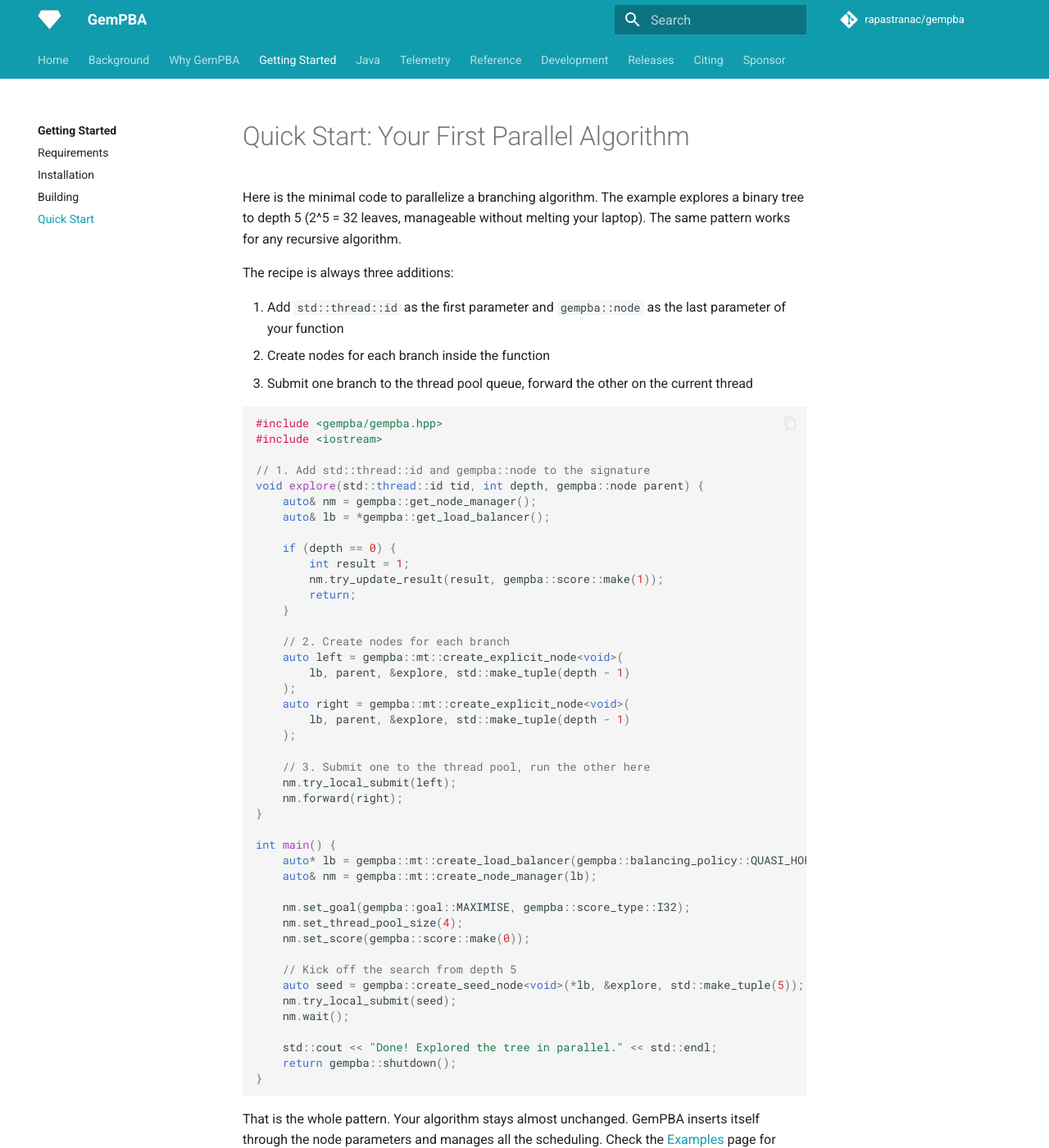
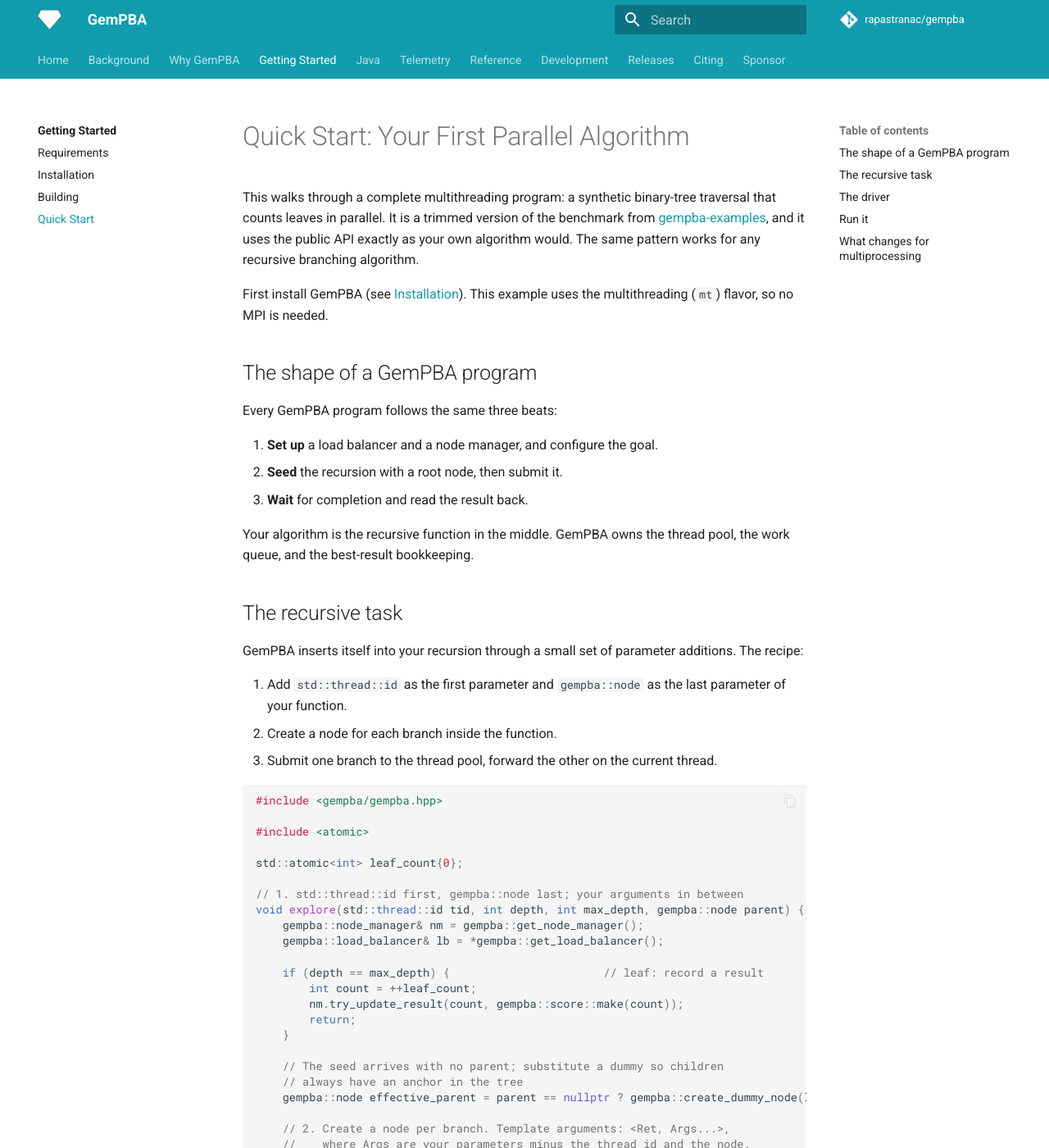
Before and after one commit to rapastranac/gempba-docs, an MkDocs documentation site: the page built from docs/quick-start.md, in a window 1280 px wide and 1400 px high. Shown: the whole window at 82% size. Built offline with MkDocs 1.6.1 and Material for MkDocs 9.7.7, drawn with Linux system fonts in a browser that asks for light colours; comment, search, counter and statistics services are not loaded; some of the changed text lies outside the part shown.

Commit message:
#5 Rewrite the C++ Quick Start against the v4.1.3 API
- Mirror the gempba-examples multithreading benchmark: short-form factories, create_seed_node/create_explicit_node with explicit <Ret, Args...> and full argument tuples, dummy-node parent idiom, try_local_submit plus forward, wait and the score/idle/request readout
- Replace the v3.0-era gempba::mt:: code that no longer compiles
- Match the Java quick-start structure (shape of a program, recursive task, driver, run it, what changes for MP) and note the two snippets form one main.cpp

````diff
--- a/docs/quick-start.md
+++ b/docs/quick-start.md
@@ -1,57 +1,123 @@
 # Quick Start: Your First Parallel Algorithm
 
-Here is the minimal code to parallelize a branching algorithm. The example explores a binary tree to depth 5 (2^5 = 32 leaves, manageable without melting your laptop). The same pattern works for any recursive algorithm.
+This walks through a complete multithreading program: a synthetic binary-tree traversal that counts leaves in parallel. It is a trimmed version of the benchmark from [gempba-examples](https://github.com/rapastranac/gempba-examples), and it uses the public API exactly as your own algorithm would. The same pattern works for any recursive branching algorithm.
 
-The recipe is always three additions:
+First install GemPBA (see [Installation](getting-started/installation.md)). This example uses the multithreading (`mt`) flavor, so no MPI is needed.
 
-1. Add `std::thread::id` as the first parameter and `gempba::node` as the last parameter of your function
-2. Create nodes for each branch inside the function
-3. Submit one branch to the thread pool queue, forward the other on the current thread
+## The shape of a GemPBA program
+
+Every GemPBA program follows the same three beats:
+
+1. **Set up** a load balancer and a node manager, and configure the goal.
+2. **Seed** the recursion with a root node, then submit it.
+3. **Wait** for completion and read the result back.
+
+Your algorithm is the recursive function in the middle. GemPBA owns the thread pool, the work queue, and the best-result bookkeeping.
+
+## The recursive task
+
+GemPBA inserts itself into your recursion through a small set of parameter additions. The recipe:
+
+1. Add `std::thread::id` as the first parameter and `gempba::node` as the last parameter of your function.
+2. Create a node for each branch inside the function.
+3. Submit one branch to the thread pool, forward the other on the current thread.
 
 ```cpp
 #include <gempba/gempba.hpp>
-#include <iostream>
 
-// 1. Add std::thread::id and gempba::node to the signature
-void explore(std::thread::id tid, int depth, gempba::node parent) {
-    auto& nm = gempba::get_node_manager();
-    auto& lb = *gempba::get_load_balancer();
+#include <atomic>
 
-    if (depth == 0) {
-        int result = 1;
-        nm.try_update_result(result, gempba::score::make(1));
+std::atomic<int> leaf_count{0};
+
+// 1. std::thread::id first, gempba::node last; your arguments in between
+void explore(std::thread::id tid, int depth, int max_depth, gempba::node parent) {
+    gempba::node_manager& nm = gempba::get_node_manager();
+    gempba::load_balancer& lb = *gempba::get_load_balancer();
+
+    if (depth == max_depth) {                       // leaf: record a result
+        int count = ++leaf_count;
+        nm.try_update_result(count, gempba::score::make(count));
         return;
     }
 
-    // 2. Create nodes for each branch
-    auto left = gempba::mt::create_explicit_node<void>(
-        lb, parent, &explore, std::make_tuple(depth - 1)
-    );
-    auto right = gempba::mt::create_explicit_node<void>(
-        lb, parent, &explore, std::make_tuple(depth - 1)
-    );
+    // The seed arrives with no parent; substitute a dummy so children
+    // always have an anchor in the tree
+    gempba::node effective_parent = parent == nullptr ? gempba::create_dummy_node(lb) : parent;
 
-    // 3. Submit one to the thread pool, run the other here
+    // 2. Create a node per branch. Template arguments: <Ret, Args...>,
+    //    where Args are your parameters minus the thread id and the node.
+    gempba::node left = gempba::create_explicit_node<void, int, int>(
+        lb, effective_parent, &explore, std::make_tuple(depth + 1, max_depth));
+    gempba::node right = gempba::create_explicit_node<void, int, int>(
+        lb, effective_parent, &explore, std::make_tuple(depth + 1, max_depth));
+
+    // 3. Hand one child to the pool, keep walking the other on this thread
     nm.try_local_submit(left);
     nm.forward(right);
 }
+```
+
+The `try_local_submit` / `forward` pair is the idiom: offer one branch to the thread pool, recurse into the other yourself. The quasi-horizontal load balancer decides which pending work is most valuable to hand out.
+
+## The driver
+
+```cpp
+#include <iostream>
+#include <stdexcept>
 
 int main() {
-    auto* lb = gempba::mt::create_load_balancer(gempba::balancing_policy::QUASI_HORIZONTAL);
-    auto& nm = gempba::mt::create_node_manager(lb);
+    constexpr int MAX_DEPTH = 16;   // 2^16 = 65,536 leaves; raise it to make the machine sweat
 
-    nm.set_goal(gempba::goal::MAXIMISE, gempba::score_type::I32);
-    nm.set_thread_pool_size(4);
-    nm.set_score(gempba::score::make(0));
+    // 1. Set up
+    gempba::load_balancer* lb = gempba::create_load_balancer(gempba::balancing_policy::QUASI_HORIZONTAL);
+    gempba::node_manager& nm = gempba::create_node_manager(lb);
 
-    // Kick off the search from depth 5
-    auto seed = gempba::create_seed_node<void>(*lb, &explore, std::make_tuple(5));
-    nm.try_local_submit(seed);
+    nm.set_goal(gempba::MAXIMISE, gempba::score_type::I32);   // maximise an int score
+    nm.set_thread_pool_size(8);
+    nm.set_score(gempba::score::make(0));                     // initial score
+
+    // 2. Seed the recursion from depth 0
+    gempba::node seed = gempba::create_seed_node<void, int, int>(
+        *lb, &explore, std::make_tuple(0, MAX_DEPTH));
+
+    const double start = nm.get_wall_time();
+    if (!nm.try_local_submit(seed)) {
+        throw std::runtime_error("unable to submit seed node");
+    }
+
+    // 3. Wait and read results
     nm.wait();
+    const double elapsed = nm.get_wall_time() - start;
 
-    std::cout << "Done! Explored the tree in parallel." << std::endl;
+    std::cout << "Score: " << nm.get_score().to_string() << '\n';
+    std::cout << "Elapsed: " << elapsed << " s\n";
+    std::cout << "Pool idle time: " << nm.get_idle_time() << " s\n";
+    std::cout << "Thread requests: " << nm.get_thread_request_count() << '\n';
+
     return gempba::shutdown();
 }
 ```
 
-That is the whole pattern. Your algorithm stays almost unchanged. GemPBA inserts itself through the node parameters and manages all the scheduling. Check the [Examples](examples.md) page for production-ready code with multiprocessing, result tracking, and serialization.
+!!! note "Short form vs explicit namespaces"
+    In a consumer build, the installed flavor's namespace is `inline`, so `gempba::create_load_balancer(...)` resolves to `gempba::multithreading::create_load_balancer(...)` (or the `multiprocessing` variant in an MPI build). Write the short form, as above; reach for the explicit `gempba::multithreading::` / `gempba::multiprocessing::` qualifiers only when you want to be unambiguous.
+
+## Run it
+
+The two snippets above form a single `main.cpp`: the task first, the driver below it. Wire it into a CMake project (see [Installation](getting-started/installation.md#using-in-your-cmake-project-find_package)):
+
+```cmake
+find_package(gempba REQUIRED)
+target_link_libraries(my_app PRIVATE gempba::gempba)
+```
+
+Build, run, and watch all eight workers light up. For the full, runnable version of this program (with per-node cost simulation and benchmark plumbing), see `multithreading/src/benchmark.cpp` in [gempba-examples](https://github.com/rapastranac/gempba-examples).
+
+## What changes for multiprocessing
+
+The MPI flavor keeps the same recursive-task shape and adds a scheduler:
+
+- `gempba::create_scheduler(topology, timeout)` comes first, and the load balancer / node manager factories additionally take the scheduler's `worker` view: `gempba::create_load_balancer(policy, worker)`, `gempba::create_node_manager(lb, worker)`.
+- Node factories take a serializer / deserializer pair so a task's arguments can travel between ranks as a `gempba::task_packet`.
+- The program is launched under `mpiexec`.
+
+See the `multiprocessing` tree in [gempba-examples](https://github.com/rapastranac/gempba-examples) for a full MP program, and [IPC Topologies](scheduler-topologies.md) for the scheduler layouts.
````
